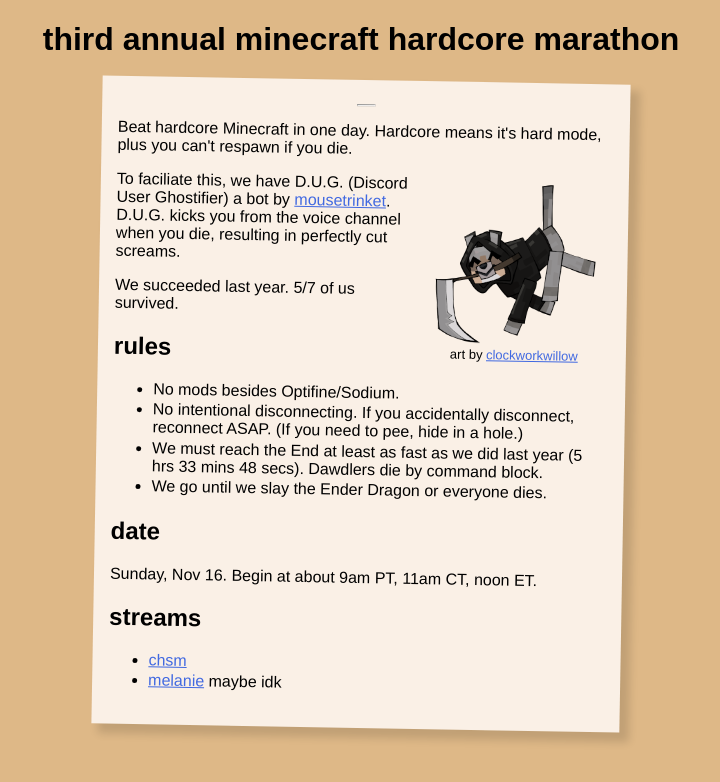
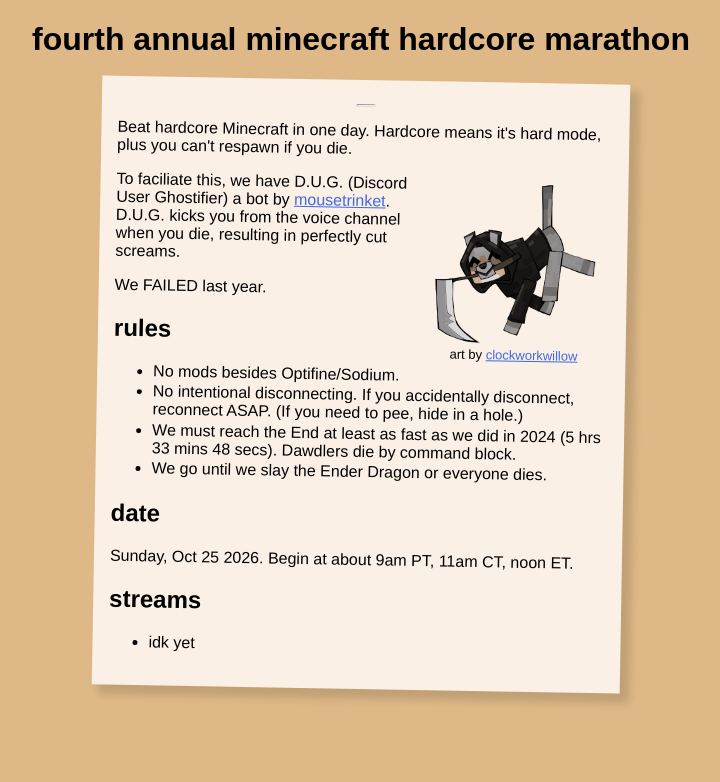
Before and after one commit to Roachbones/Roachbones.github.io, a Jekyll site: the page mhm/index.html, which Jekyll copies as it is, in a window 1280 px wide. Shown: the top 782 px of the page, without its empty margins (279-999 px from the left). Built offline with Jekyll 4.4.1, drawn with Linux system fonts in a browser that asks for light colours.

Commit message:
MHM 2026

```diff
--- a/mhm/index.html
+++ b/mhm/index.html
@@ -4,7 +4,7 @@
 <meta charset="utf-8"/>
 <title>minecraft hardcore marathon</title>
 <link rel="stylesheet" type="text/css" href="../style.css">
-<meta name="description" content="Poster for the Minecraft Hardcore Marathon, in which we try to beat hardcore Minecraft in one day. Nov 16 2025.">
+<meta name="description" content="Poster for the Minecraft Hardcore Marathon, in which we try to beat hardcore Minecraft in one day. Oct 25 2026.">
 <meta property="og:image" content="https://rose.systems/mhm/DUG.png">
 <meta property="og:image:alt" content="Discord User Ghostifier">
 <meta name="viewport" content="width=device-width, initial-scale=1.0">
@@ -44,7 +44,7 @@
 
 <body>
 <header>
-    <h1>third annual minecraft hardcore marathon</h1>
+    <h1>fourth annual minecraft hardcore marathon</h1>
 </header>
 <main>
     <hr style="width:1em;color:silver;box-shadow: 0.02em 0.02em 0.02em 0.02em #00000022;">
@@ -59,25 +59,26 @@
     <p>To faciliate this, we have D.U.G. (Discord User Ghostifier) a bot by <a href="https://github.com/mousetrinket">mousetrinket</a>. D.U.G. kicks you from the voice channel when you die, resulting in perfectly cut screams.
     </p>
 
-    <p>We succeeded last year. 5/7 of us survived.</p>
+    <p>We FAILED last year.</p>
 
     <h2>rules</h2>
     <ul>
     <li>No mods besides Optifine/Sodium.</li>
     <li>No intentional disconnecting. If you accidentally disconnect, reconnect ASAP. (If you need to pee, hide in a hole.)</li>
-    <li>We must reach the End at least as fast as we did last year (5 hrs 33 mins 48 secs). Dawdlers die by command block.</li>
+    <li>We must reach the End at least as fast as we did in 2024 (5 hrs 33 mins 48 secs). Dawdlers die by command block.</li>
     <li>We go until we slay the Ender Dragon or everyone dies.</li>
     </ul>
 
     <h2>date</h2>
-    <p><time>Sunday, Nov 16. Begin at about 9am PT, 11am CT, noon ET.</time></p>
+    <p><time>Sunday, Oct 25 2026. Begin at about 9am PT, 11am CT, noon ET.</time></p>
     <h2>streams</h2>
     <ul>
+        <li>idk yet
     <!--<li><a href="https://www.twitch.tv/doumekl">doumekl</a></li>
-    <li><a href="https://www.twitch.tv/femboybackgammon">devin</a></li>-->
+    <li><a href="https://www.twitch.tv/femboybackgammon">devin</a></li>
     <li><a href="https://www.twitch.tv/cheeseum">chsm</a></li>
     <li><a href="https://www.twitch.tv/melonpan420">melanie</a> maybe idk</li>
-    <!--<li><a href="https://www.twitch.tv/pixelatedInadequacy">my stream, with a heartbeat monitor</a></li>-->
+    <li><a href="https://www.twitch.tv/pixelatedInadequacy">my stream, with a heartbeat monitor</a></li>-->
     </ul>
 </main>
 
```
